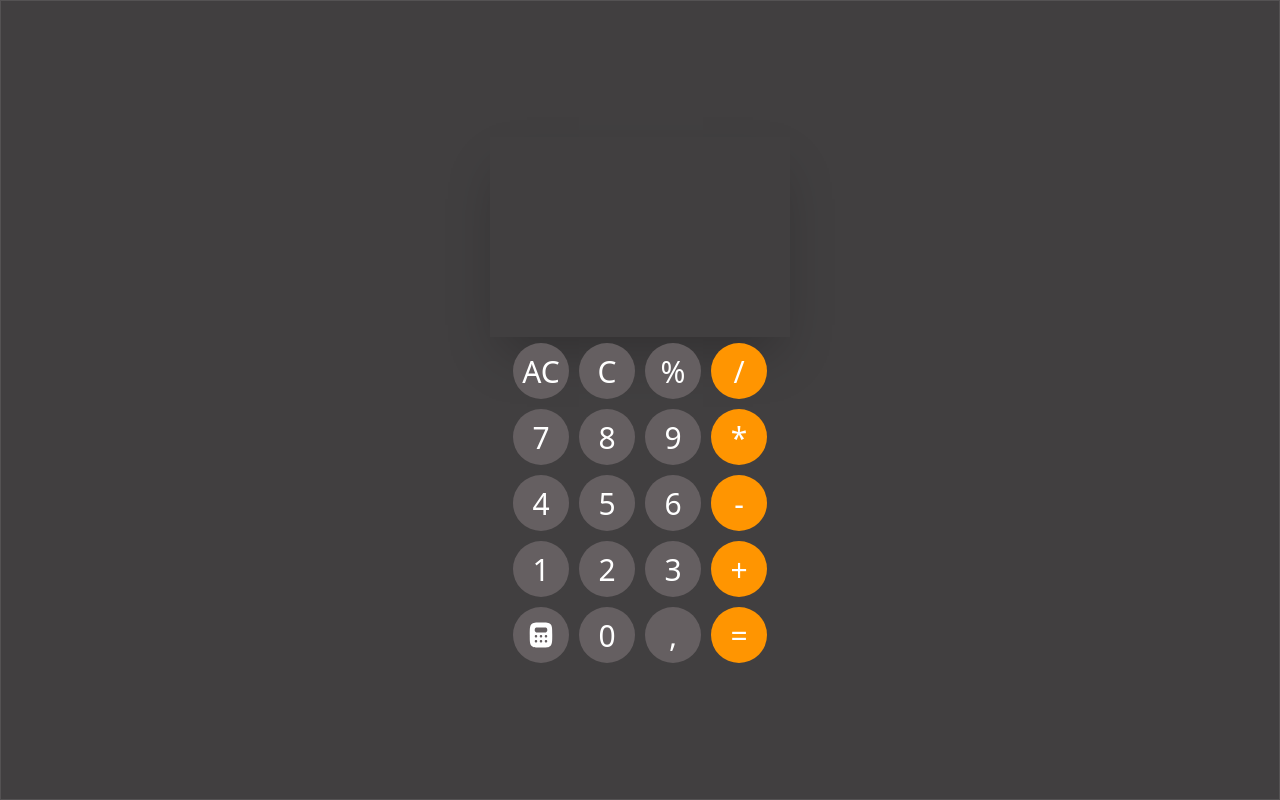
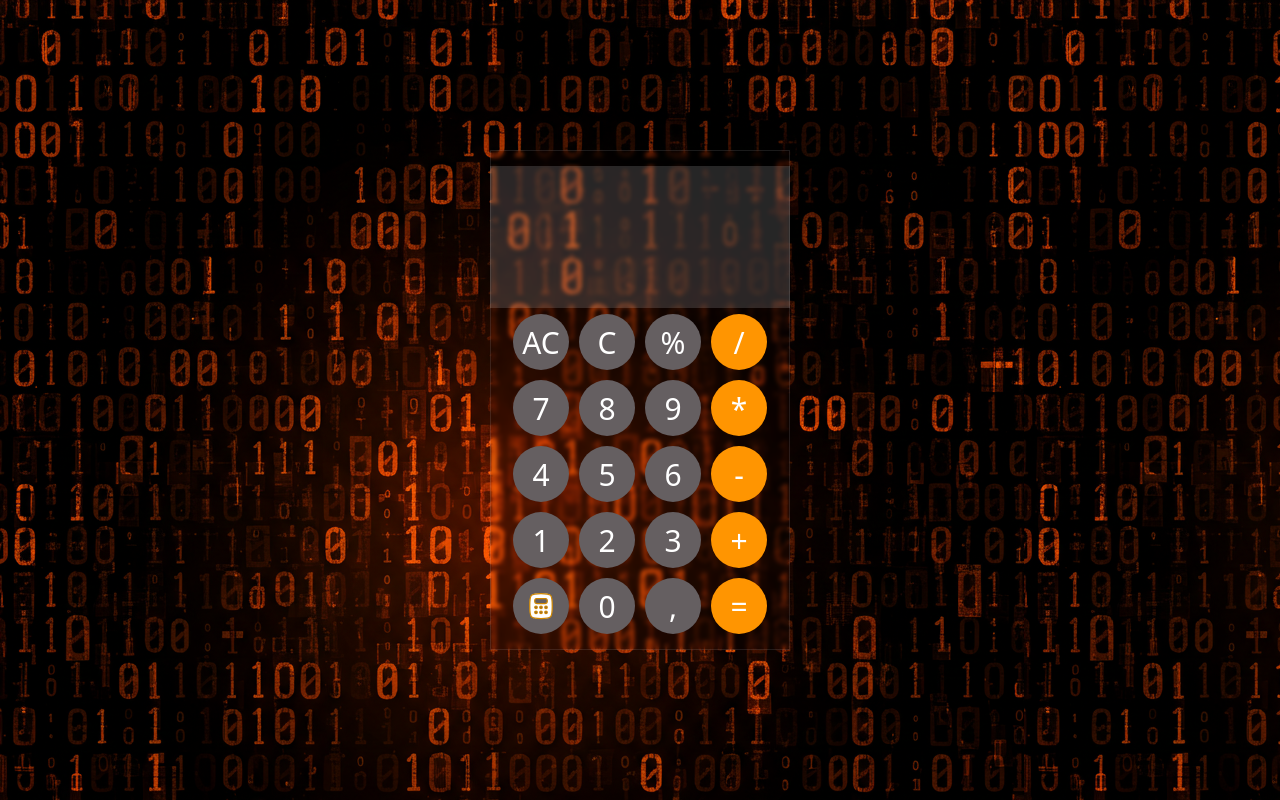
Before and after one commit to fgonagu/calculadora-vue, a Vue app: page / in a window 1280 px wide. Built offline with nearby package versions, Linux system fonts and the light colour scheme.

Commit message:
Change design calculator with tailwind

```diff
--- a/src/App.vue
+++ b/src/App.vue
@@ -1,9 +1,9 @@
 <template>
-     <div class=" min-w-[100vw] w-full max-w-[100vw] bg-[#413f40] m-0 p-0 min-h-screen flex flex-col items-center justify-center text-center overflow-hidden">
-        <div class="xl:w-[100vw] xl:h-[100vh] border-1 border-[#ffffff]/10 flex flex-col justify-center items-center text-center gap-1.5 h-[500px] w-[300px] p-[15px]"  >
+     <div class=" dark:bg-black/50  min-h-screen flex flex-col items-center justify-center text-center">
+        <div class="dark:bg-black/10 hover:scale-125   bg-black-opacity border-1  border-[#ffffff]/10 flex flex-col justify-center items-center text-center gap-1.5 h-[500px] w-[300px] p-[15px] hover:shadow-lg shadow-orange-400 backdrop-blur-[2px] "  >
 			<Display :name="currentInput"/>
 
-			<div class=" grid grid-cols-4 gap-2.5 p-[15] border-0 " >
+			<div class=" grid grid-cols-4 gap-2.5 p-[15] border-0  " >
 				<Button
 					v-for="(button, index) in buttonList"
 					:key="index"
@@ -131,13 +131,13 @@
 
          },
          clearAll() {
-             this.currentInput = "0";
+             this.currentInput = "";
              this.memory = "";
              this.lastOperator = false;
          },
          clearLast() {
              this.currentInput = this.currentInput.slice(0, -1);
-             this.currentInput = this.currentInput === "" ? "0" : this.currentInput;
+             this.currentInput = this.currentInput === "" ? "" : this.currentInput;
 
          },
          decimal() {
@@ -149,56 +149,4 @@
  </script>
  <style scoped>
 
- /*.body {
-     margin: 0;
-     height: 100vh;
-     display: flex;
-     flex-direction: column;
-     justify-content: center;
-     align-items: center;
-     text-align: center;
-
- }*/
-
- /*.container {
-     display: flex;
-     flex-direction: column;
-     justify-content: center;
-     align-items: center;
-     text-align: center;
-     gap: 5px;
-     height: 560px;
-     border: 4px solid darkblue;
-     background: lightblue;
-     border-radius: 10px;
-     padding: 15px;
-     box-shadow: 6px 4px rgba(128, 128, 128, 0.4);
-
- }*/
-
- /*h1 {
-     color: darkblue;
-     font-family: "Courier New", Courier, monospace;
-     font-size: 30px;
-     text-decoration: underline;
-
- }
-
- span {
-     display: flex;
-     color: rgba(128, 128, 128, 0.5);
-     padding-left: 15px;
-     padding-top: 5px;
-     align-self: flex-start;
-
- }*/
-
- /*.keyboard {
-     display: grid;
-     grid-template-columns: repeat(4, 60px);
-     border: 0;
-     padding: 15px;
-     gap: 10px;
- }*/
-
  </style>
--- a/src/assets/main.css
+++ b/src/assets/main.css
@@ -1 +1,12 @@
 @import "tailwindcss";
+
+@layer tailwinds{
+    html{
+        background-color: rgba(65, 63, 64, 0.9);
+        background-image: url("binarioimagen7.png");
+        background-repeat: repeat;
+        height: 100%;
+
+
+    }
+}
--- a/src/components/Button.vue
+++ b/src/components/Button.vue
@@ -38,19 +38,19 @@ export default {
         buttonStyles() {
             switch (this.type) {
                 case 'number':
-                    return 'bg-[#655f61] hover:bg-white hover:text-[#655f61] hover:scale-110 transition-transform text-white rounded-full w-14 h-14 flex items-center justify-center text-[30px]'
+                    return 'bg-[#655f61] hover:bg-white hover:text-[#655f61] hover:scale-110 transition-transform text-white rounded-full w-14 h-14 flex items-center justify-center text-[30px] cursor-pointer dark:bg-black/10 dark:border '
                 case 'operator':
-                    return 'bg-[#ff9501] hover:bg-yellow-300 hover:text-black hover:scale-110 transition-transform text-white rounded-full w-14 h-14 flex items-center justify-center text-[30px]'
+                    return 'bg-[#ff9501] hover:bg-yellow-300 hover:text-black hover:scale-110 transition-transform text-white rounded-full w-14 h-14 flex items-center justify-center text-[30px] cursor-pointer dark:bg-black/10 dark:border dark:border-[#FFFFFF] dark:text-[#ff9501]'
                 case 'functionAC':
-                    return 'bg-[#655f61] hover:bg-red-500 text-white rounded-full w-14 h-14 flex items-center justify-center text-[30px]'
+                    return 'bg-[#655f61] hover:bg-red-500 text-white hover:scale-110 transition-transform rounded-full w-14 h-14 flex items-center justify-center text-[30px] cursor-pointer dark:bg-black/10 dark:border dark:border-[#FFFFFF] dark:text-[#FF0000] dark:hover:bg-red-200'
                 case 'functionC':
-                    return 'bg-[#655f61] hover:bg-red-500 text-white rounded-full w-14 h-14 flex items-center justify-center text-[30px]'
+                    return 'bg-[#655f61] hover:bg-red-500 text-white hover:scale-110 transition-transform rounded-full w-14 h-14 flex items-center justify-center text-[30px] cursor-pointer dark:bg-black/10 dark:border dark:border-[#FFFFFF] dark:text-[#FF0000] dark:hover:bg-red-200'
                 case 'equals':
-                    return 'bg-[#ff9501]  hover:bg-yellow-300 hover:text-black hover:scale-110 transition-transform text-white rounded-full w-14 h-14 flex items-center justify-center text-[30px]'
+                    return 'bg-[#ff9501]  hover:bg-yellow-300 hover:text-black hover:scale-110 transition-transform text-white rounded-full w-14 h-14 flex items-center justify-center text-[30px] cursor-pointer dark:bg-black/10 dark:border dark:border-[#FFFFFF] dark:text-[#ff9501]'
                 case 'icons':
-                    return 'bg-[#655f61] hover:[transform:rotate(15deg)]  text-white rounded-full w-14 h-14 flex items-center justify-center text-[60px]'
+                    return 'stroke-yellow-600 bg-[#655f61] hover:[transform:rotate(15deg)]  text-white rounded-full w-14 h-14 flex items-center justify-center text-[60px] cursor-help dark:bg-black/10 dark:border dark:border-[#FFFFFF] dark:text-[#ff9501]'
                 case 'operator2':
-                    return 'bg-[#655f61]  hover:bg-yellow-300 hover:text-black hover:scale-110 transition-transform text-white rounded-full w-14 h-14 flex items-center justify-center text-[30px]'
+                    return 'bg-[#655f61]  hover:bg-yellow-300 hover:text-black hover:scale-110 transition-transform text-white rounded-full w-14 h-14 flex items-center justify-center text-[30px] cursor-pointer dark:bg-black/10 dark:border dark:border-[#FFFFFF] dark:text-[#ff9501]'
             }
 
         }
@@ -59,7 +59,5 @@ export default {
 
 
 </script>
-
-
 <style scoped>
 </style>
--- a/src/components/Display.vue
+++ b/src/components/Display.vue
@@ -1,5 +1,5 @@
 <template>
-  <div class="text-right w-[300px] h-[200px] p-[15px] text-[60px] overflow-hidden text-ellipsis whitespace-nowrap text-white shadow-2xl">{{name}}</div>
+  <div class="text-right w-[300px] h-[200px] p-[15px] text-[60px] overflow-hidden text-ellipsis whitespace-nowrap text-white bg-[#FFFFFF26] backdrop-blur-[2px] cursor-text ">{{name}}</div>
 </template>
 
 
```
Also changed, not shown: src/assets/binarioimagen7.png (added).
